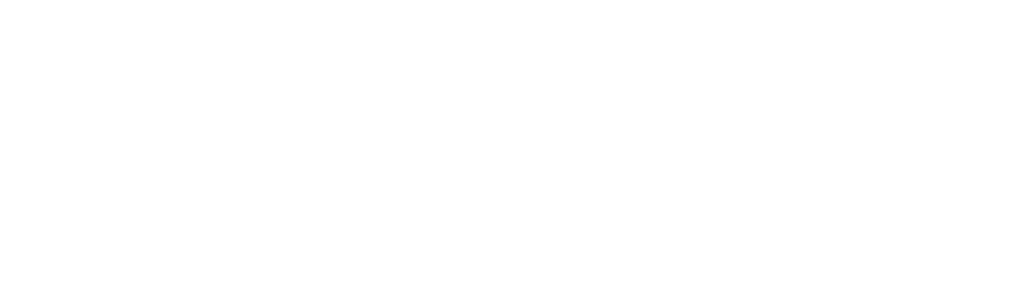
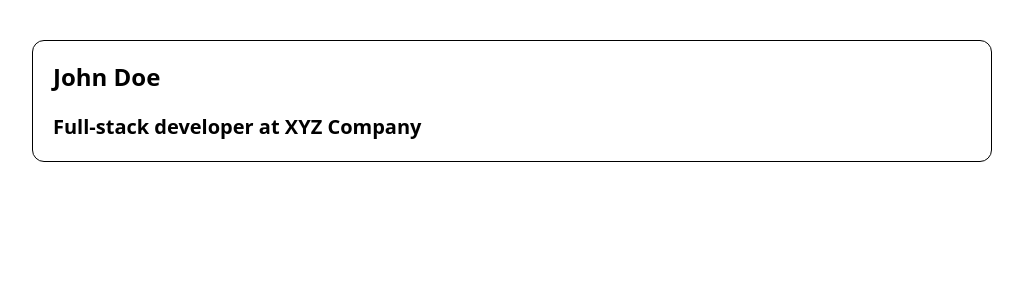
Before and after one commit to hilubabz/Frontend-Task, a React (Vite) app: page /loadingSkeleton in a window 1280 px wide. Before the commit this address had no page. Shown: the top 300 px of the page, without its empty margins (8-1031 px from the left). Built offline with nearby package versions, Linux system fonts and the light colour scheme.

Commit message:
Task 6: Skeleton Loading

```diff
--- a/src/App.tsx
+++ b/src/App.tsx
@@ -4,6 +4,7 @@
 import ProgressBar from "./ProgressBar"
 import ContactForm from "./ContactForm"
 import LikeButton from "./LikeButton"
+import LoadingSkeleton from "./LoadingSkeleton"
 
 function App() {
 
@@ -14,6 +15,7 @@
       <Route path="/progressBar" element={<ProgressBar/>}/>
       <Route path="/contactForm" element={<ContactForm/>}/>
       <Route path="/likeButton" element={<LikeButton/>}/>
+      <Route path="/loadingSkeleton" element={<LoadingSkeleton/>}/>
     </Routes>
   )
 }
--- /dev/null
+++ b/src/LoadingSkeleton.tsx
@@ -0,0 +1,22 @@
+import { useState } from "react"
+
+const LoadingSkeleton = () => {
+  const [skeleton,setSkeleton]=useState<boolean>(true)
+  setTimeout(()=>{
+    setSkeleton(false)
+  },2000)
+  return (
+    <div className="flex space-y-5 flex-col border-1 w-[75%] items-start pl-5 py-5 mt-10 ml-10 rounded-xl">
+        {skeleton && (
+          <>
+            <div className="w-2/7 h-5 rounded-2xl bg-gray-400 animate-pulse"></div>
+            <div className="w-4/7 h-5 rounded-2xl bg-gray-400 animate-pulse"></div>
+          </>
+        )}
+        {!skeleton&&(<><div className={`text-2xl font-bold`}>John Doe</div>
+        <div className="text-xl font-semibold">Full-stack developer at XYZ Company</div></>)}
+    </div>
+  )
+}
+
+export default LoadingSkeleton
```
